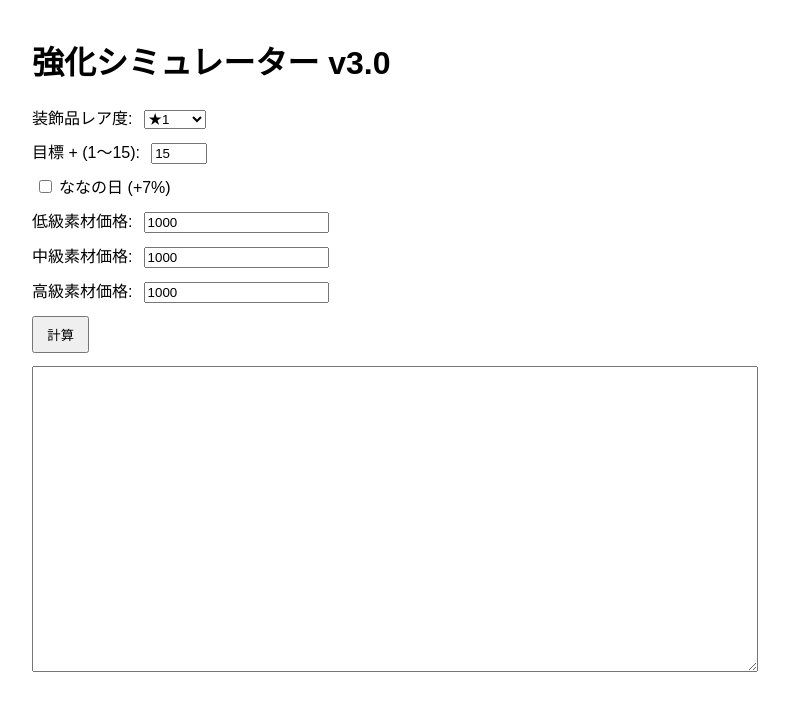
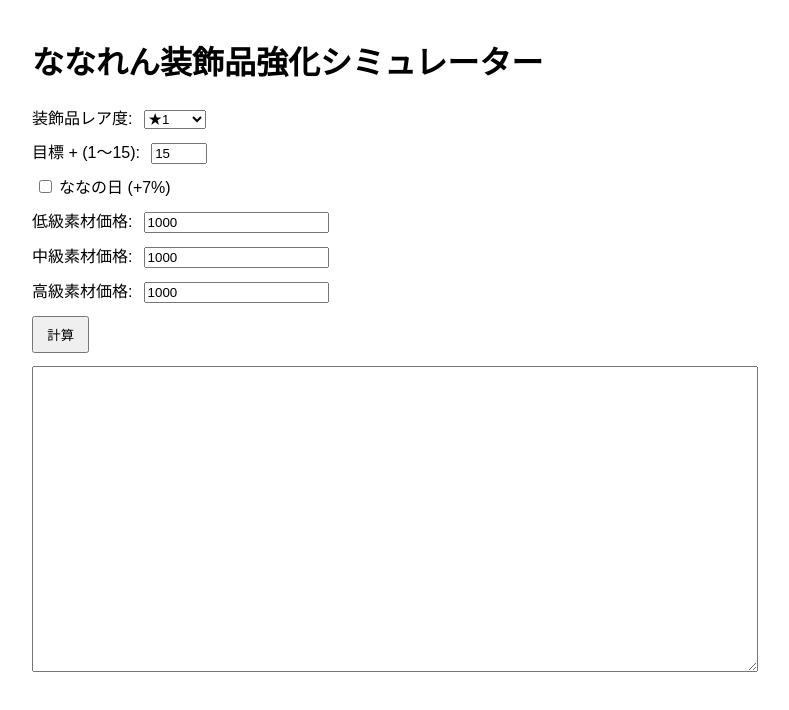
Before and after one commit to jackdoe012/nanaren_upgrade_optimizer, a plain HTML site: page index.html in a window 1280 px wide. Shown: the whole page, without its empty margins (248-1037 px from the left). Drawn offline with Linux system fonts and the light colour scheme.

Commit message:
Update index.html

```diff
--- a/index.html
+++ b/index.html
@@ -13,7 +13,7 @@
   </style>
 </head>
 <body>
-  <h1>強化シミュレーター v3.0 </h1>
+  <h1>ななれん装飾品強化シミュレーター</h1>
 
   <label>
     装飾品レア度:
```
